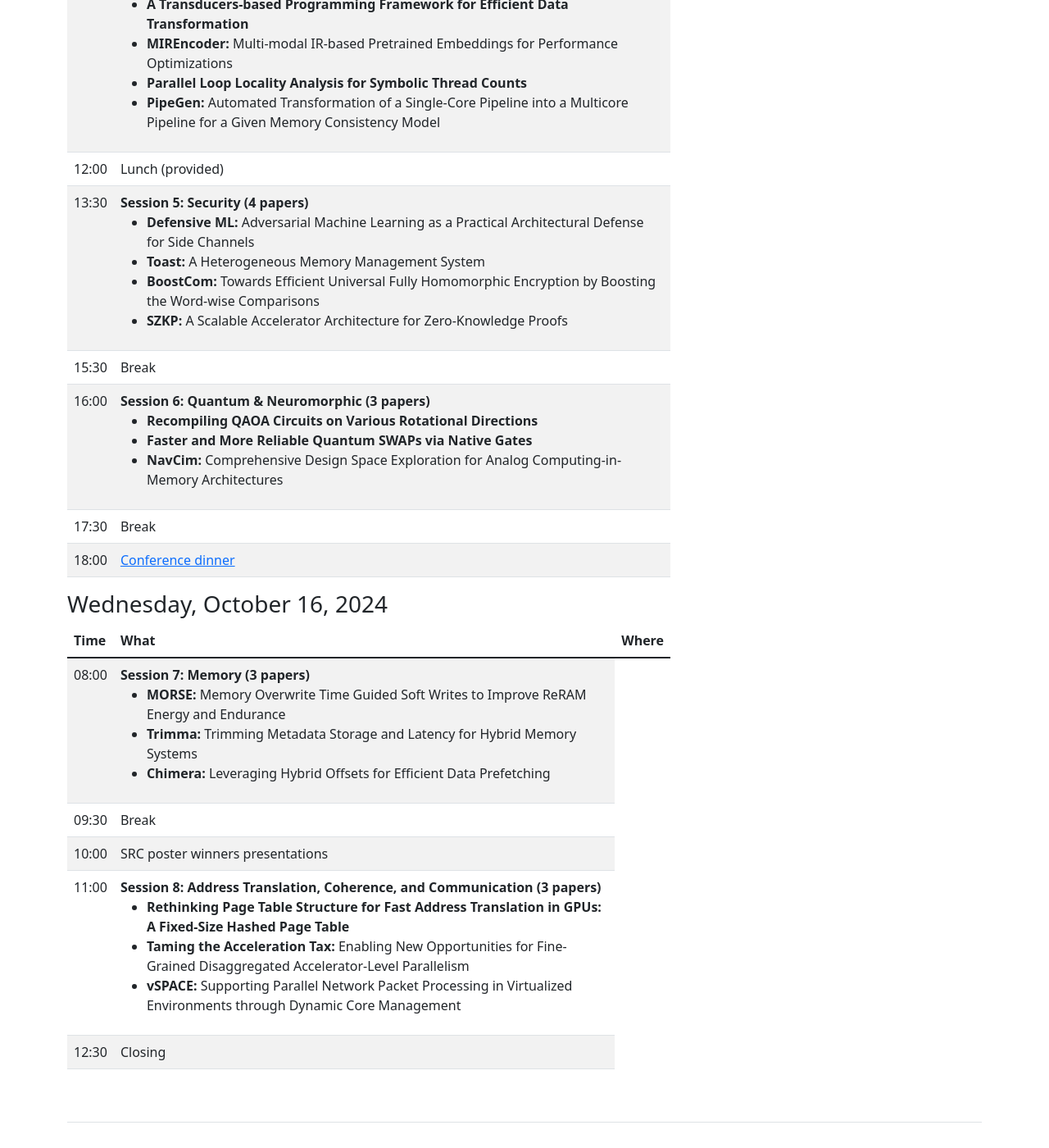
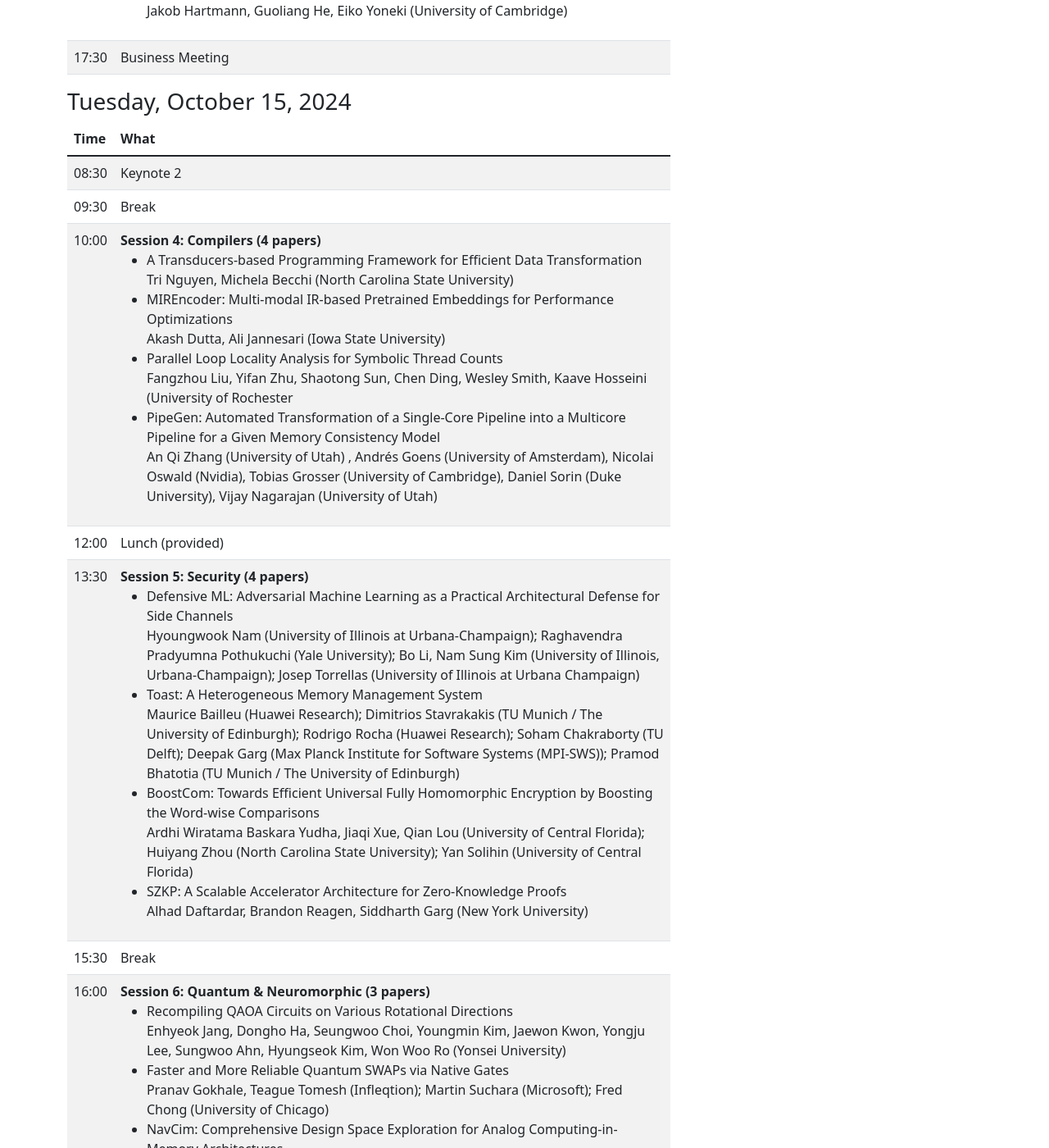
Before and after one commit to pact2024/pact2024.github.io, a Jekyll site: the page built from program/index.md, in a window 1280 px wide and 1400 px high, scrolled down 1910 px. Shown: the whole window at 82% size. Built offline with Jekyll 4.4.1, drawn with Linux system fonts in a browser that asks for light colours; some of the changed text lies outside the part shown.

Commit message:
Update index.md

```diff
--- a/program/index.md
+++ b/program/index.md
@@ -86,9 +86,15 @@ Qidong Su (University of Toronto / Vector Institute / CentML); Jiacheng Yang (Un
 		<td>
 			<b>Session 2: Architecture and Application Co-design (3 papers)</b>
 			<ul>
-				<li><b>Demystifying Distributed Optimization Algorithms on a Real-World Processing-In-Memory Architecture</b></li>
-				<li><b>ZeD:</b> A Generalized Accelerator for Variably Sparse Matrix Computations in ML</li>
-				<li><b>A Parallel Hash Table for Streaming Applications</b></li>
+				<li>Demystifying Distributed Optimization Algorithms on a Real-World Processing-In-Memory Architecture<br>
+Steve Rhyner, Haocong Luo (ETH Zurich); Juan Gomez Luna (NVIDIA); Mohammad Sadrosadati (ETH Zurich); Jiawei Jiang (Wuhan University); Ataberk Olgun, Harshita Gupta (ETH Zurich); Ce Zhang (University of Chicago); Onur Mutlu (ETH Zurich & Stanford University)
+</li>
+				<li>ZeD: A Generalized Accelerator for Variably Sparse Matrix Computations in ML<br>
+Pranav Dangi, Zhenyu Bai, Rohan Juneja, Dhananjaya Wijerathne, Tulika Mitra (National University of Singapore)
+</li>
+				<li>A Parallel Hash Table for Streaming Applications<br>
+Magnus Östgren, Ioannis Sourdis (Chalmers University of Technology)
+</li>
 			</ul>
 		</td>
 	</tr>
@@ -101,9 +107,15 @@ Qidong Su (University of Toronto / Vector Institute / CentML); Jiacheng Yang (Un
 		<td>
 			<b>Session 3: Parallelism (3 papers)</b>
 			<ul>
-				<li><b>Leveraging Difference Recurrence Relations for High-Performance GPU Genome Alignment</b></li>
-				<li><b>ACE:</b> Efficient GPU Kernel Concurrency for Input-Dependent Irregular Computational Graphs</li>
-				<li><b>Optimizing Tensor Computation Graphs with Equality Saturation and Monte Carlo Tree Search</b></li>
+				<li>Leveraging Difference Recurrence Relations for High-Performance GPU Genome Alignment<br>
+Alberto Zeni (Politecnico di Milano, Italy); Seth Onken (NVIDIA Corporation); Marco D. Santambrogio (Politecnico di Milano, Italy); Mehrzad Samadi (NVIDIA Corporation)
+</li>
+				<li>ACE: Efficient GPU Kernel Concurrency for Input-Dependent Irregular Computational Graphs<br>
+Sankeerth Durvasula, Junan Zhao, Raymond Kiguru, Yushi Guan, Zhonghan Chen, Nandita Vijaykumar (University of Toronto)
+</li>
+				<li>Optimizing Tensor Computation Graphs with Equality Saturation and Monte Carlo Tree Search<br>
+Jakob Hartmann, Guoliang He, Eiko Yoneki (University of Cambridge)
+</li>
 			</ul>
 		</td>
 	</tr>
@@ -133,10 +145,18 @@ Qidong Su (University of Toronto / Vector Institute / CentML); Jiacheng Yang (Un
 		<td>
 			<b>Session 4: Compilers (4 papers)</b>
 			<ul>
-				<li><b>A Transducers-based Programming Framework for Efficient Data Transformation</b></li>
-				<li><b>MIREncoder:</b> Multi-modal IR-based Pretrained Embeddings for Performance Optimizations</li>
-				<li><b>Parallel Loop Locality Analysis for Symbolic Thread Counts</b></li>
-				<li><b>PipeGen:</b> Automated Transformation of a Single-Core Pipeline into a Multicore Pipeline for a Given Memory Consistency Model</li>
+				<li>A Transducers-based Programming Framework for Efficient Data Transformation<br>
+Tri Nguyen, Michela Becchi (North Carolina State University)
+</li>
+				<li>MIREncoder: Multi-modal IR-based Pretrained Embeddings for Performance Optimizations<br>
+Akash Dutta, Ali Jannesari (Iowa State University)
+</li>
+				<li>Parallel Loop Locality Analysis for Symbolic Thread Counts<br>
+Fangzhou Liu, Yifan Zhu, Shaotong Sun, Chen Ding, Wesley Smith, Kaave Hosseini (University of Rochester
+</li>
+				<li>PipeGen: Automated Transformation of a Single-Core Pipeline into a Multicore Pipeline for a Given Memory Consistency Model<br>
+An Qi Zhang (University of Utah) , Andrés Goens (University of Amsterdam), Nicolai Oswald (Nvidia), Tobias Grosser (University of Cambridge), Daniel Sorin (Duke University), Vijay Nagarajan (University of Utah)
+</li>
 			</ul>
 		</td>
 	</tr>
@@ -149,10 +169,18 @@ Qidong Su (University of Toronto / Vector Institute / CentML); Jiacheng Yang (Un
 		<td>
 			<b>Session 5: Security (4 papers)</b>
 			<ul>
-				<li><b>Defensive ML:</b> Adversarial Machine Learning as a Practical Architectural Defense for Side Channels</li>
-				<li><b>Toast:</b> A Heterogeneous Memory Management System</li>
-				<li><b>BoostCom:</b> Towards Efficient Universal Fully Homomorphic Encryption by Boosting the Word-wise Comparisons</li>
-				<li><b>SZKP:</b> A Scalable Accelerator Architecture for Zero-Knowledge Proofs</li>
+				<li>Defensive ML: Adversarial Machine Learning as a Practical Architectural Defense for Side Channels<br>
+Hyoungwook Nam (University of Illinois at Urbana-Champaign); Raghavendra Pradyumna Pothukuchi (Yale University); Bo Li, Nam Sung Kim (University of Illinois, Urbana-Champaign); Josep Torrellas (University of Illinois at Urbana Champaign)
+</li>
+				<li>Toast: A Heterogeneous Memory Management System<br>
+Maurice Bailleu (Huawei Research); Dimitrios Stavrakakis (TU Munich / The University of Edinburgh); Rodrigo Rocha (Huawei Research); Soham Chakraborty (TU Delft); Deepak Garg (Max Planck Institute for Software Systems (MPI-SWS)); Pramod Bhatotia (TU Munich / The University of Edinburgh)
+</li>
+				<li>BoostCom: Towards Efficient Universal Fully Homomorphic Encryption by Boosting the Word-wise Comparisons<br>
+Ardhi Wiratama Baskara Yudha, Jiaqi Xue, Qian Lou (University of Central Florida); Huiyang Zhou (North Carolina State University); Yan Solihin (University of Central Florida)
+</li>
+			<li>SZKP: A Scalable Accelerator Architecture for Zero-Knowledge Proofs<br>
+Alhad Daftardar, Brandon Reagen, Siddharth Garg (New York University)
+</li>
 			</ul>
 		</td>
 	</tr>
@@ -165,9 +193,15 @@ Qidong Su (University of Toronto / Vector Institute / CentML); Jiacheng Yang (Un
 		<td>
 			<b>Session 6: Quantum & Neuromorphic (3 papers)</b>
 			<ul>
-				<li><b>Recompiling QAOA Circuits on Various Rotational Directions</b></li>
-				<li><b>Faster and More Reliable Quantum SWAPs via Native Gates</b></li>
-				<li><b>NavCim:</b> Comprehensive Design Space Exploration for Analog Computing-in-Memory Architectures</li>
+				<li>Recompiling QAOA Circuits on Various Rotational Directions<br>
+Enhyeok Jang, Dongho Ha, Seungwoo Choi, Youngmin Kim, Jaewon Kwon, Yongju Lee, Sungwoo Ahn, Hyungseok Kim, Won Woo Ro (Yonsei University)
+</li>
+				<li>Faster and More Reliable Quantum SWAPs via Native Gates<br>
+Pranav Gokhale, Teague Tomesh (Infleqtion); Martin Suchara (Microsoft); Fred Chong (University of Chicago)
+</li>
+				<li>NavCim: Comprehensive Design Space Exploration for Analog Computing-in-Memory Architectures<br>
+Juseong Park, Boseok Kim (Pohang University of Science and Technology); Hyojin Sung (Seoul National University)
+</li>
 			</ul>
 		</td>
 	</tr>
@@ -194,9 +228,15 @@ Qidong Su (University of Toronto / Vector Institute / CentML); Jiacheng Yang (Un
 		<td>
 			<b>Session 7: Memory (3 papers)</b>
 			<ul>
-				<li><b>MORSE:</b> Memory Overwrite Time Guided Soft Writes to Improve ReRAM Energy and Endurance</li>
-				<li><b>Trimma:</b> Trimming Metadata Storage and Latency for Hybrid Memory Systems</li>
-				<li><b>Chimera:</b> Leveraging Hybrid Offsets for Efficient Data Prefetching</li>
+				<li>MORSE: Memory Overwrite Time Guided Soft Writes to Improve ReRAM Energy and Endurance<br>
+Devesh Singh (University of Maryland, College Park); Donald Yeung (University of Maryland)
+</li>
+				<li>Trimma: Trimming Metadata Storage and Latency for Hybrid Memory Systems<br>
+Yiwei Li, Boyu Tian, Mingyu Gao (Tsinghua University)
+</li>
+				<li>Chimera: Leveraging Hybrid Offsets for Efficient Data Prefetching<br>
+Shuiyi He, Zicong Wang, Xuan Tang, Qiyao Sun, Dezun Dong (National University of Defense Technology)
+</li>
 			</ul>
 		</td>
 	</tr>
@@ -213,9 +253,15 @@ Qidong Su (University of Toronto / Vector Institute / CentML); Jiacheng Yang (Un
 		<td>
 			<b>Session 8: Address Translation, Coherence, and Communication (3 papers)</b>
 			<ul>
-				<li><b>Rethinking Page Table Structure for Fast Address Translation in GPUs: A Fixed-Size Hashed Page Table</b></li>
-				<li><b>Taming the Acceleration Tax:</b> Enabling New Opportunities for Fine-Grained Disaggregated Accelerator-Level Parallelism</li>
-				<li><b>vSPACE:</b> Supporting Parallel Network Packet Processing in Virtualized Environments through Dynamic Core Management</li>
+				<li>Rethinking Page Table Structure for Fast Address Translation in GPUs: A Fixed-Size Hashed Page Table<br>
+Sungbin Jang, Junhyeok Park, Osang Kwon, Yongho Lee, Seokin Hong (Sungkyunkwan University)
+</li>
+				<li>Taming the Acceleration Tax: Enabling New Opportunities for Fine-Grained, Disaggregated Accelerator-Level Parallelism<br>
+Vignesh Suresh, Bakshree Mishra, Zeran Zhu, Ying Jing, Naiyin Jin, Charles Block (University of Illinois at Urbana-Champaign); Paolo Mantovani, Davide Giri, Joseph Zuckerman, Luca P. Carloni (Columbia University); Sarita Adve (University of Illinois at Urbana-Champaign)
+</li>
+				<li>vSPACE: Supporting Parallel Network Packet Processing in Virtualized Environments through Dynamic Core Management<br>
+				Gyeongseo Park, Minho Kim (DGIST); Ki-Dong Kang (DGIST/ETRI); Yunhyeong Jeon, Sungju Kim, Hyosang Kim (DGIST); Daehoon Kim (Yonsei University)
+				</li>
 			</ul>
 		</td>
 	</tr>
```
